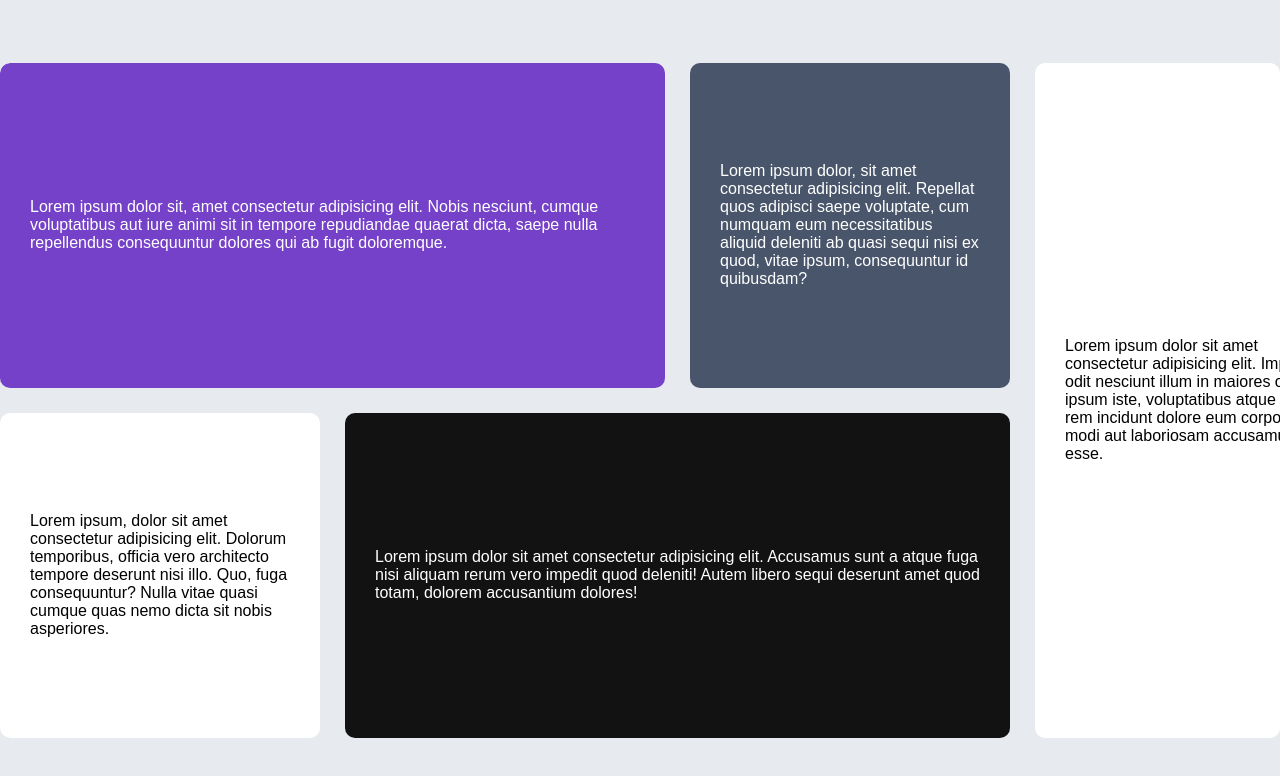
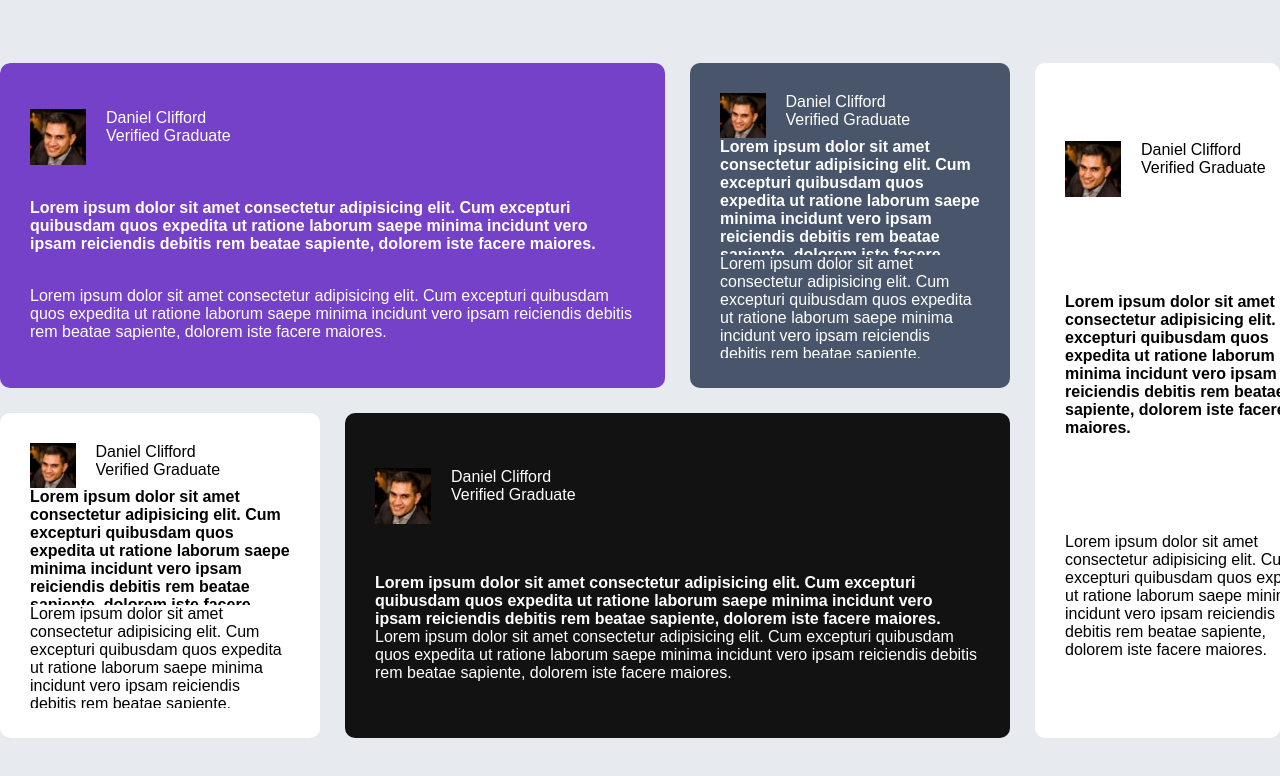
Before and after one commit to arben7560/testimonials-grid-section-main, a plain HTML site: page index.html in a window 1280 px wide. Drawn offline with Linux system fonts and the light colour scheme; a web font is replaced by a local one.

Commit message:
modif contenu des items

```diff
--- a/index.html
+++ b/index.html
@@ -8,7 +8,8 @@
 
     <link rel="icon" type="image/png" sizes="32x32" href="./images/favicon-32x32.png">
     <link rel="stylesheet" type="text/css" href="index.css">
-    <link rel="stylesheet" href="https://fonts.google.com/specimen/Barlow+Semi+Condensed">
+    <link href="https://fonts.google.com/specimen/Barlow+Semi+Condensed" rel="stylesheet">
+
     <title>Frontend Mentor | Testimonial grid section main</title>
 
 
@@ -17,11 +18,68 @@
 <body>
     <section>
         <div class="grid">
-            <div class="item1">Lorem ipsum dolor sit, amet consectetur adipisicing elit. Nobis nesciunt, cumque voluptatibus aut iure animi sit in tempore repudiandae quaerat dicta, saepe nulla repellendus consequuntur dolores qui ab fugit doloremque.</div>
-            <div class="item2">Lorem ipsum dolor, sit amet consectetur adipisicing elit. Repellat quos adipisci saepe voluptate, cum numquam eum necessitatibus aliquid deleniti ab quasi sequi nisi ex quod, vitae ipsum, consequuntur id quibusdam?</div>
-            <div class="item3">Lorem ipsum dolor sit amet consectetur adipisicing elit. Impedit odit nesciunt illum in maiores omnis ipsum iste, voluptatibus atque enim rem incidunt dolore eum corporis modi aut laboriosam accusamus esse.</div>
-            <div class="item4">Lorem ipsum, dolor sit amet consectetur adipisicing elit. Dolorum temporibus, officia vero architecto tempore deserunt nisi illo. Quo, fuga consequuntur? Nulla vitae quasi cumque quas nemo dicta sit nobis asperiores.</div>
-            <div class="item5">Lorem ipsum dolor sit amet consectetur adipisicing elit. Accusamus sunt a atque fuga nisi aliquam rerum vero impedit quod deleniti! Autem libero sequi deserunt amet quod totam, dolorem accusantium dolores!</div>
+            <div class="item1">
+                <div class="identity">
+                    <img src="images/image-daniel.jpg" alt="daniel photo">
+                    <p class="name">Daniel Clifford <br> Verified Graduate</p>
+                </div>
+                <div class="content-title">
+                    <h4>Lorem ipsum dolor sit amet consectetur adipisicing elit. Cum excepturi quibusdam quos expedita ut ratione laborum saepe minima incidunt vero ipsam reiciendis debitis rem beatae sapiente, dolorem iste facere maiores.</h4>
+                </div>
+                <div class="content">
+                    <blockquote>Lorem ipsum dolor sit amet consectetur adipisicing elit. Cum excepturi quibusdam quos expedita ut ratione laborum saepe minima incidunt vero ipsam reiciendis debitis rem beatae sapiente, dolorem iste facere maiores.</blockquote>
+
+                </div>
+            </div>
+            <div class="item2">
+                <div class="identity">
+                    <img src="images/image-daniel.jpg" alt="daniel photo">
+                    <p class="name">Daniel Clifford <br> Verified Graduate</p>
+                </div>
+                <div class="content-title">
+                    <h4>Lorem ipsum dolor sit amet consectetur adipisicing elit. Cum excepturi quibusdam quos expedita ut ratione laborum saepe minima incidunt vero ipsam reiciendis debitis rem beatae sapiente, dolorem iste facere maiores.</h4>
+                </div>
+                <div class="content">
+                    <blockquote>Lorem ipsum dolor sit amet consectetur adipisicing elit. Cum excepturi quibusdam quos expedita ut ratione laborum saepe minima incidunt vero ipsam reiciendis debitis rem beatae sapiente, dolorem iste facere maiores.</blockquote>
+
+                </div>
+            </div>
+            <div class="item3">
+                <div class="identity">
+                    <img src="images/image-daniel.jpg" alt="daniel photo">
+                    <p class="name">Daniel Clifford <br> Verified Graduate</p>
+                </div>
+                <div class="content-title">
+                    <h4>Lorem ipsum dolor sit amet consectetur adipisicing elit. Cum excepturi quibusdam quos expedita ut ratione laborum saepe minima incidunt vero ipsam reiciendis debitis rem beatae sapiente, dolorem iste facere maiores.</h4>
+                </div>
+                <div class="content">
+                    <blockquote>Lorem ipsum dolor sit amet consectetur adipisicing elit. Cum excepturi quibusdam quos expedita ut ratione laborum saepe minima incidunt vero ipsam reiciendis debitis rem beatae sapiente, dolorem iste facere maiores.</blockquote>
+
+                </div>
+            </div>
+            <div class="item4">
+                <div class="identity">
+                    <img src="images/image-daniel.jpg" alt="daniel photo">
+                    <p class="name">Daniel Clifford <br> Verified Graduate</p>
+                </div>
+                <div class="content-title">
+                    <h4>Lorem ipsum dolor sit amet consectetur adipisicing elit. Cum excepturi quibusdam quos expedita ut ratione laborum saepe minima incidunt vero ipsam reiciendis debitis rem beatae sapiente, dolorem iste facere maiores.</h4>
+                </div>
+                <div class="content">
+                    <blockquote>Lorem ipsum dolor sit amet consectetur adipisicing elit. Cum excepturi quibusdam quos expedita ut ratione laborum saepe minima incidunt vero ipsam reiciendis debitis rem beatae sapiente, dolorem iste facere maiores.</blockquote>
+
+                </div>
+            </div>
+            <div class="item5">
+                <div class="identity">
+                    <img src="images/image-daniel.jpg" alt="daniel photo">
+                    <p class="name">Daniel Clifford <br> Verified Graduate</p>
+                </div>
+                <div class="content">
+                    <h4>Lorem ipsum dolor sit amet consectetur adipisicing elit. Cum excepturi quibusdam quos expedita ut ratione laborum saepe minima incidunt vero ipsam reiciendis debitis rem beatae sapiente, dolorem iste facere maiores.</h4>
+                    <blockquote>Lorem ipsum dolor sit amet consectetur adipisicing elit. Cum excepturi quibusdam quos expedita ut ratione laborum saepe minima incidunt vero ipsam reiciendis debitis rem beatae sapiente, dolorem iste facere maiores.</blockquote>
+                </div>
+            </div>
         </div>
     </section>
 
```
